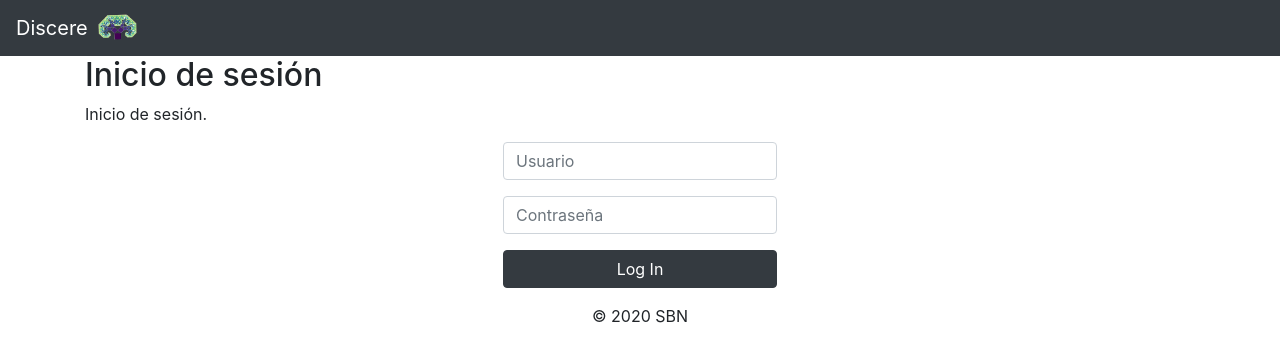
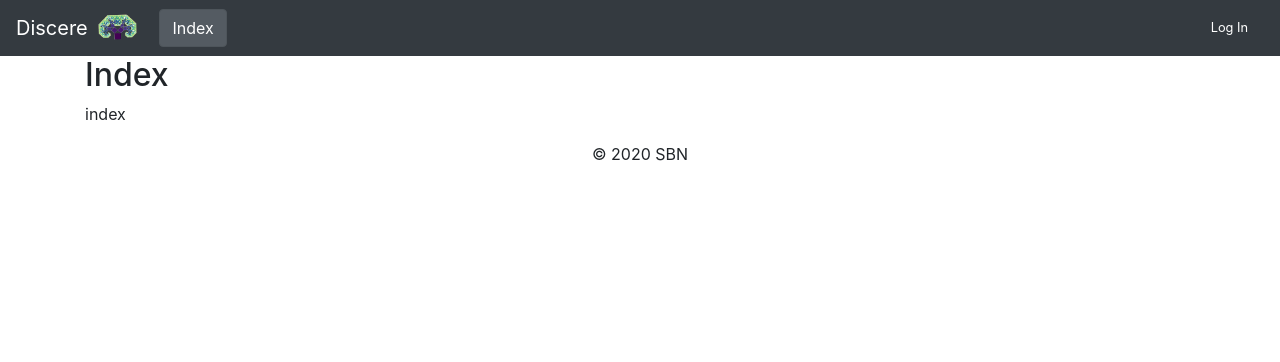
Before and after one commit to jsguerrero/sitio-SIMA, a Django app: page /app/ in a window 1280 px wide. Shown: the top 362 px of the page. Run offline with Django 3.2, Linux system fonts and the light colour scheme; parts of the project's set-up code (start-up, migrations or seed data) failed here and were passed over; some libraries are stand-ins or nearby versions.

Commit message:
Cambios app.
Ya no es mandatorio el inicio de sesión.

Navegación distinta para invitados, registrados y administradores.

```diff
--- a/datascience/app/templates/app/navbar.html
+++ b/datascience/app/templates/app/navbar.html
@@ -17,15 +17,17 @@
 
     {% if user.is_authenticated %}
     <a class="navbar-brand order-md-last" href={% url 'app:logout' %} style="font-size: 80%">(logout)</a>
+    {% else %}
+    <a class="navbar-brand order-md-last" href={% url 'app:login' %} style="font-size: 80%">Log In</a>
     {% endif %}
 
-    {% if user.is_authenticated %}
     <div class="collapse navbar-collapse" id="navbarToggler">
         <div class="btn-group" role="group">
             {% if user.is_superuser %}
             <a class="btn btn-secondary" href={% url 'admin:index' %} role="button">Admin</a>
             {% endif %}
             <a class="{% if request.resolver_match.app_name == 'app' %} active {% endif %} btn btn-secondary" href={% url 'app:index' %} role="button">Index</a>
+            {% if user.is_authenticated %}
             <div class="btn-group" role="group">
                 <button id="sima" type="button" class="{% if request.resolver_match.app_name == 'sima' %} active {% endif %} btn btn-secondary dropdown-toggle" data-toggle="dropdown" aria-haspopup="true" aria-expanded="false">
                     SIMA
@@ -36,7 +38,8 @@
                     <a class="dropdown-item" href={% url 'sima:data_exploration' %}>Exploración de datos</a>
                 </div>
             </div>
+            {% endif %}
         </div>
     </div>
-    {% endif %}
+
 </nav>
--- a/datascience/app/urls.py
+++ b/datascience/app/urls.py
@@ -4,6 +4,7 @@ from . import views
 app_name = 'app'
 urlpatterns = [
     path('', views.index, name='index'),
+    path('index', views.index, name='index'),
     path('login', views.login, name = 'login'),
     path('logout', views.logout, name = 'logout'),
 ]
--- a/datascience/app/views.py
+++ b/datascience/app/views.py
@@ -8,10 +8,11 @@ from django.shortcuts import redirect
 # SI YA HA INICIADO SESION
 # SE REDIRIGE A LA PAGINA DE INICIO
 def index(request):
-    if request.user.is_authenticated:
-        return render(request,'app/index.html')
-    else:
-        return render(request,'app/login.html')
+    return render(request,'app/index.html')
+    # if request.user.is_authenticated:
+    #     return render(request,'app/index.html')
+    # else:
+    #     return render(request,'app/login.html')
 
 # UNA VEZ QUE SE INCIA SESION
 # SE REDIRIGE A LA PAGINA DE INICIO
--- a/datascience/datascience/settings.py
+++ b/datascience/datascience/settings.py
@@ -186,8 +186,8 @@ STATICFILES_DIRS = (os.path.join(BASE_DIR,'app/static'),
 
 PLOTLY_DASH = {"view_decorator": "django_plotly_dash.access.login_required",}
 
-LOGIN_URL = '/app/'
-LOGIN_REDIRECT_URL = '/app/'
+LOGIN_URL = '/app/login'
+LOGIN_REDIRECT_URL = '/app/index'
 
 
 django_heroku.settings(locals())
```
